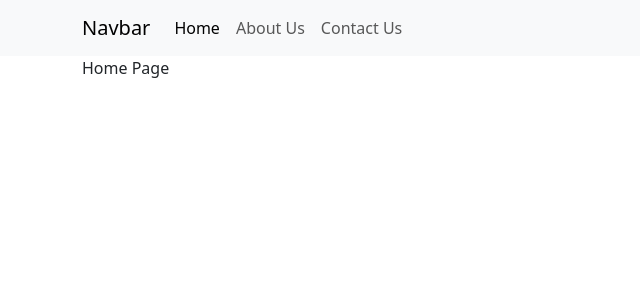
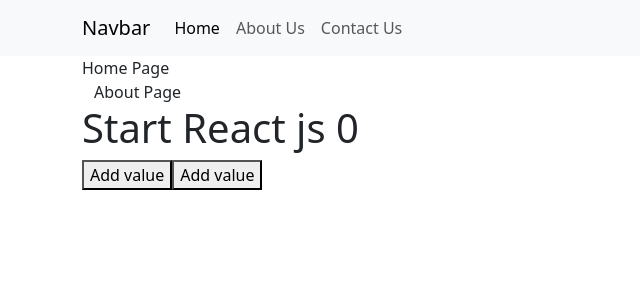
Before and after one commit to maqsoodanwar919/React-task, a React (Create React App) app in the folder my-app/: page / in a window 1280 px wide. Shown: the top 300 px of the page, without its empty margins (0-640 px from the left). Built offline with nearby package versions, Linux system fonts and the light colour scheme.

Commit message:
update about us page

```diff
--- a/my-app/src/App.js
+++ b/my-app/src/App.js
@@ -13,23 +13,12 @@ import {
   Routes,
 } from "react-router-dom";
 function App() {
-  const [count , setCount] = useState(0);
 
-  const addValue = () => {
-    setCount(count + 1);
-  };
-
-  const removeVlue = () => {
-    setCount(count - 1);
-  };
 
   return (
     <>
 
-       {/* <Comment name="ali" age="26" />
-       <h1>Start React js {count}</h1>
-       <button onClick={addValue}>Add value</button>
-       <button onClick={removeVlue}>Add value</button> */}
+
        <BrowserRouter>
          <Header />
         <Routes>
--- a/my-app/src/Components/Pages/Home.js
+++ b/my-app/src/Components/Pages/Home.js
@@ -1,10 +1,27 @@
 import React from 'react'
+import About from './About'
+import { useState } from 'react';
+const Home = () => {
+  const [count , setCount] = useState(0);
 
-const Home = () => {
+  const addValue = () => {
+    setCount(count + 1);
+  };
+
+  const removeVlue = () => {
+    setCount(count - 1);
+  };
   return (
     <div>
        <div className="container">
       Home Page
+
+        <About name="ali" age="26" />
+       <h1>Start React js {count}</h1>
+       <button onClick={addValue}>Add value</button>
+       <button onClick={removeVlue}>Add value</button>
+
+
        </div>
     </div>
   )
```
